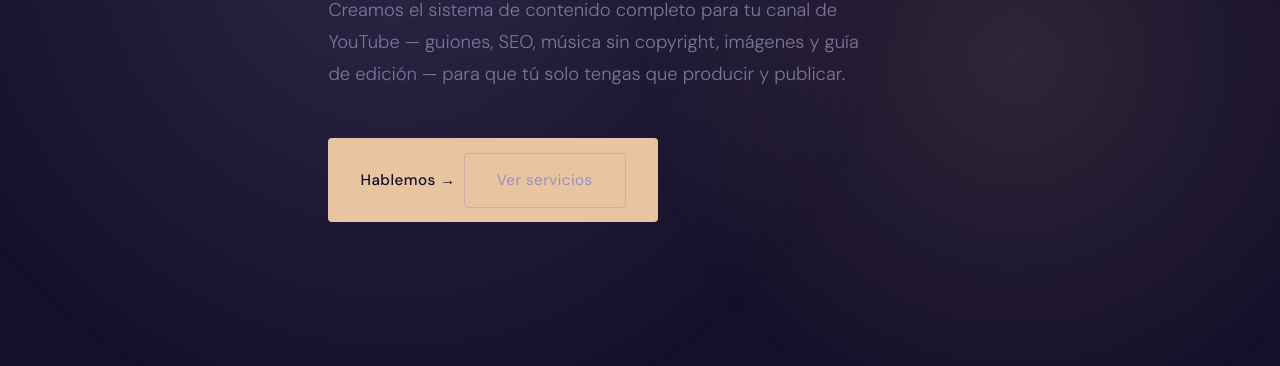
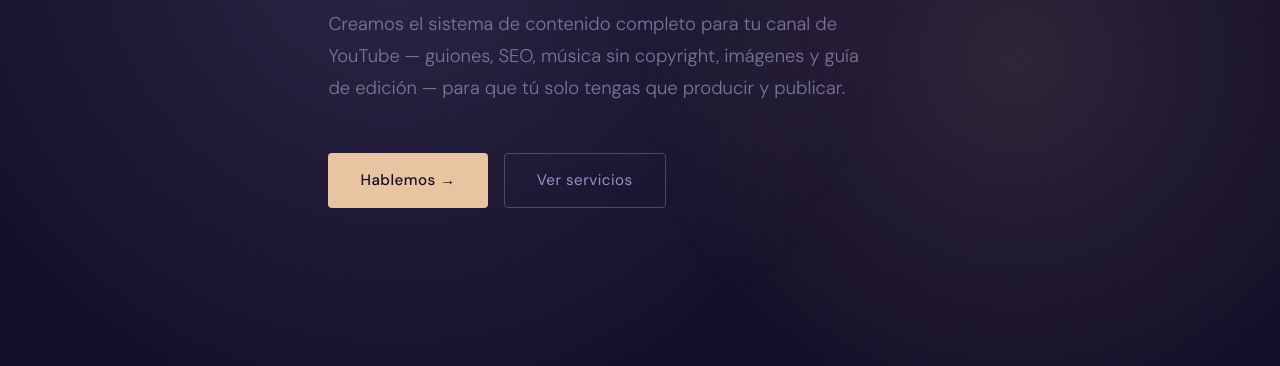
Before and after one commit to misticaespiritual042-dot/Alma, a plain HTML site: page index.html in a window 1280 px wide. Shown: the part 434-800 px from the top of the page. Drawn offline with nearby package versions, Linux system fonts and the light colour scheme; a web font is replaced by a local one.

Commit message:
Update index.html

```diff
--- a/index.html
+++ b/index.html
@@ -406,7 +406,7 @@
       <h1>Tu mensaje merece<br>ser <em>escuchado.</em></h1>
       <p class="hero-sub">Creamos el sistema de contenido completo para tu canal de YouTube — guiones, SEO, música sin copyright, imágenes y guía de edición — para que tú solo tengas que producir y publicar.</p>
       <div class="btn-group">
-        <href="https://calendly.com/misticaespiritual042" target="_blank" class="btn-primary">Hablemos →</a>
+        <a href="https://calendly.com/misticaespiritual042" target="_blank" class="btn-primary">Hablemos →</a>
         <a href="#servicios" class="btn-ghost">Ver servicios</a>
       </div>
     </div>
```
